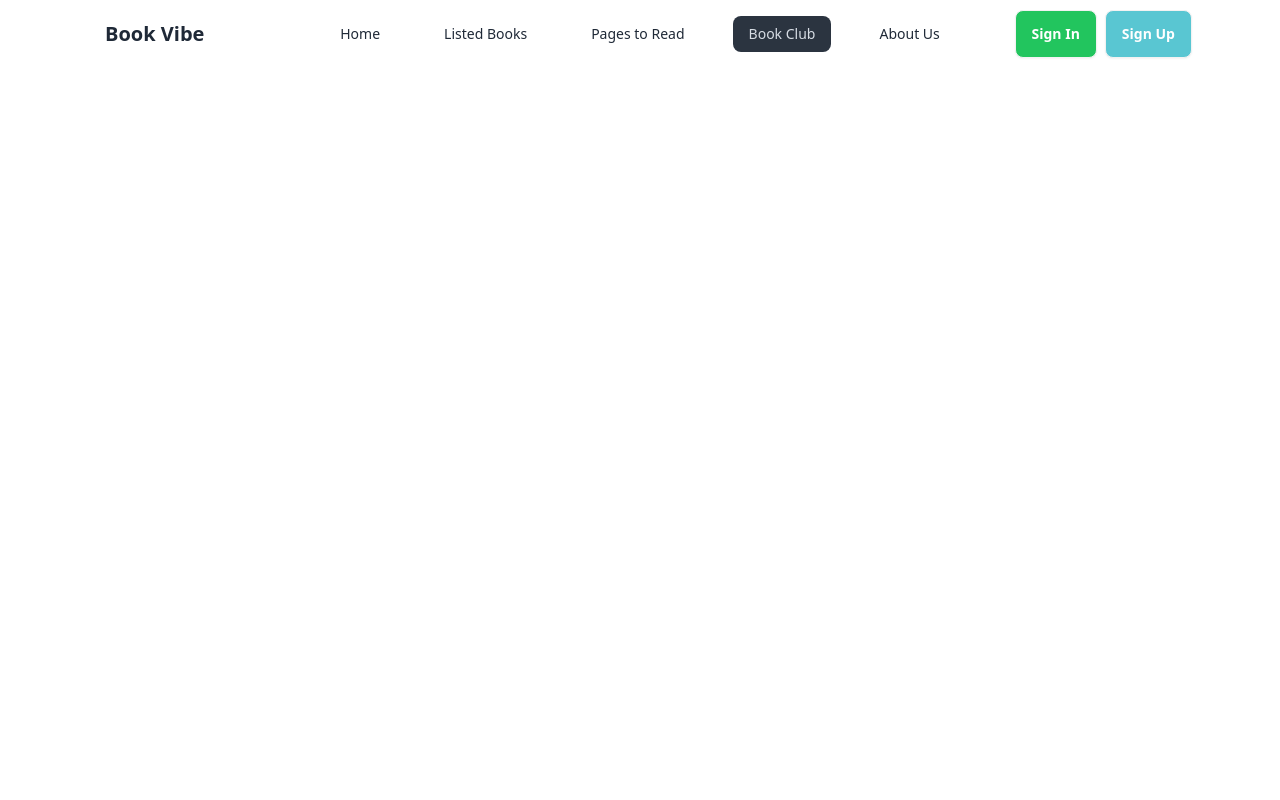
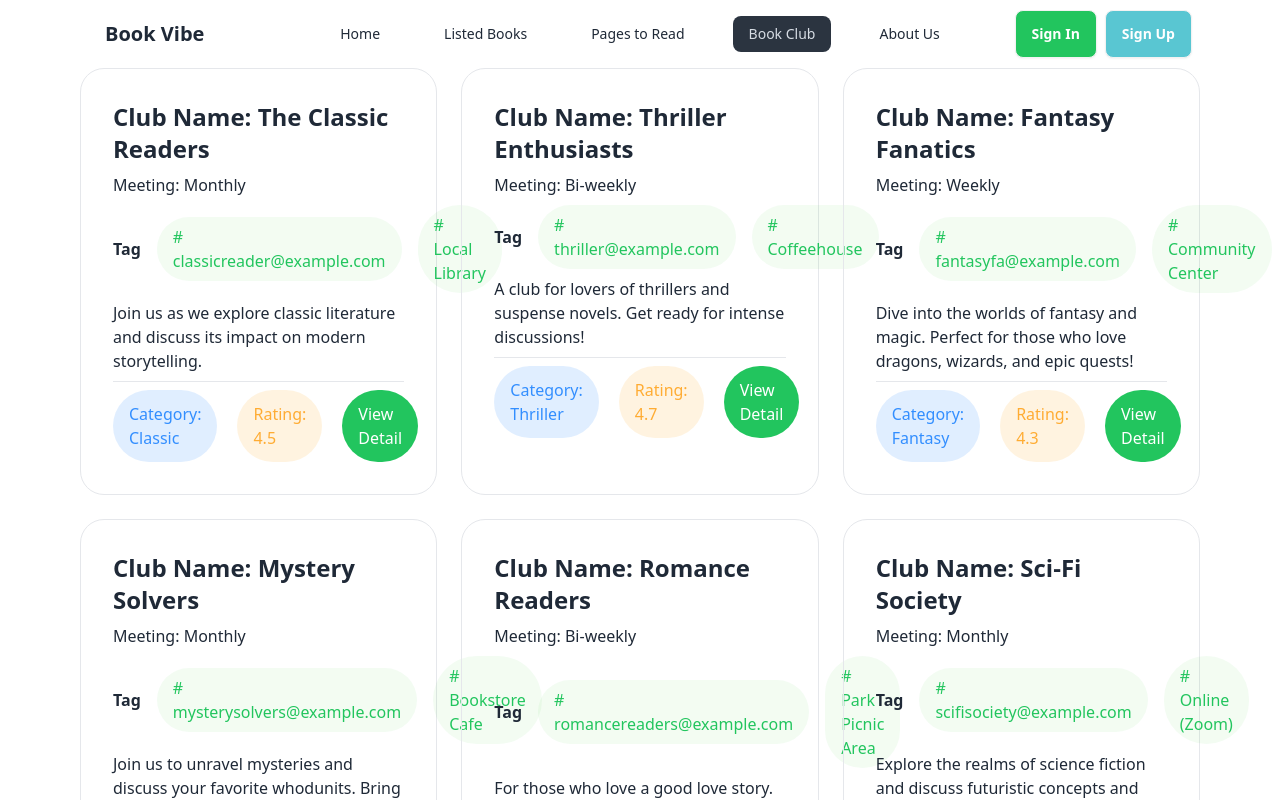
Before and after one commit to Tawsif05/Book-Vibe, a React (Vite) app: page /bookclub in a window 1280 px wide. Shown: the top 800 px of the page. Built offline with nearby package versions, Linux system fonts and the light colour scheme.

Commit message:
Book club section added

```diff
--- a/public/booksclub.json
+++ b/public/booksclub.json
@@ -4,27 +4,33 @@
         "clubName": "The Classic Readers",
         "description": "Join us as we explore classic literature and discuss its impact on modern storytelling.",
         "meetingFrequency": "Monthly",
-        "location": "Local Library, Room 101",
+        "location": "Local Library",
         "image": "https://example.com/classic_readers.jpg",
-        "contactEmail": "classicreaders@example.com"
+        "contactEmail": "classicreader@example.com",
+        "rating": 4.5,
+        "category": "Classic"
     },
     {
         "clubId": 2,
         "clubName": "Thriller Enthusiasts",
         "description": "A club for lovers of thrillers and suspense novels. Get ready for intense discussions!",
         "meetingFrequency": "Bi-weekly",
-        "location": "Coffeehouse Downtown",
+        "location": "Coffeehouse",
         "image": "https://example.com/thriller_enthusiasts.jpg",
-        "contactEmail": "thrillerenthusiasts@example.com"
+        "contactEmail": "thriller@example.com",
+        "rating": 4.7,
+        "category": "Thriller"
     },
     {
         "clubId": 3,
         "clubName": "Fantasy Fanatics",
         "description": "Dive into the worlds of fantasy and magic. Perfect for those who love dragons, wizards, and epic quests!",
         "meetingFrequency": "Weekly",
-        "location": "Community Center, Room B",
+        "location": "Community Center",
         "image": "https://example.com/fantasy_fanatics.jpg",
-        "contactEmail": "fantasyfanatics@example.com"
+        "contactEmail": "fantasyfa@example.com",
+        "rating": 4.3,
+        "category": "Fantasy"
     },
     {
         "clubId": 4,
@@ -33,7 +39,9 @@
         "meetingFrequency": "Monthly",
         "location": "Bookstore Cafe",
         "image": "https://example.com/mystery_solvers.jpg",
-        "contactEmail": "mysterysolvers@example.com"
+        "contactEmail": "mysterysolvers@example.com",
+        "rating": 4.4,
+        "category": "Mystery"
     },
     {
         "clubId": 5,
@@ -42,7 +50,9 @@
         "meetingFrequency": "Bi-weekly",
         "location": "Park Picnic Area",
         "image": "https://example.com/romance_readers.jpg",
-        "contactEmail": "romancereaders@example.com"
+        "contactEmail": "romancereaders@example.com",
+        "rating": 4.6,
+        "category": "Romance"
     },
     {
         "clubId": 6,
@@ -51,6 +61,8 @@
         "meetingFrequency": "Monthly",
         "location": "Online (Zoom)",
         "image": "https://example.com/sci_fi_society.jpg",
-        "contactEmail": "scifisociety@example.com"
+        "contactEmail": "scifisociety@example.com",
+        "rating": 4.7,
+        "category": "Science"
     }
 ]
--- a/src/components/BookClub/BookClub.jsx
+++ b/src/components/BookClub/BookClub.jsx
@@ -1,11 +1,14 @@
 import { useLoaderData } from "react-router-dom";
+import BookClubCard from "../BookClubCard/BookClubCard";
 
 
 const BookClub = () => {
     const clubs = useLoaderData();
     return (
-        <div>
-
+        <div className="grid grid-cols-3 gap-6">
+            {
+                clubs.map(club => <BookClubCard key={club.clubId} club={club}></BookClubCard>)
+            }
         </div>
     );
 };
--- /dev/null
+++ b/src/components/BookClubCard/BookClubCard.jsx
@@ -0,0 +1,43 @@
+import PropTypes from 'prop-types';
+
+const BookClubCard = ({club}) => {
+    const {clubName, meetingFrequency, description,location, contactEmail, rating, category} = club;
+    return (
+        <div className="border rounded-3xl">
+            <div className="card-body">
+                    <h2 className="card-title text-2xl font-bold">Club Name: {clubName} </h2>
+                    <p className="font-medium">Meeting: {meetingFrequency} </p>
+                    <div className="flex items-center space-x-4">
+                        <h1 className="font-bold">Tag</h1>
+                        <div className='bg-[#23BE0A0D] p-2 px-4 text-green-500 rounded-full'># {contactEmail}</div>
+                        <div className='bg-[#23BE0A0D] p-2 px-4 text-green-500 rounded-full'># {location} </div>
+
+                    </div>
+                    <div className="flex gap-6">
+                        <div>
+                            {description}
+                        </div>
+
+                    </div>
+                    <hr />
+                    <div className="flex gap-5">
+                        <div className="bg-[#328EFF26] p-3 rounded-full text-[#328EFF] px-4">
+                            Category: {category}
+                        </div>
+                        <div className="bg-[#FFAC3326] p-3 rounded-full text-[#FFAC33] px-4" >
+                            Rating: {rating}
+                        </div>
+                        <div className="bg-green-500 p-3 rounded-full text-white px-4" >
+                            View Detail
+                        </div>
+                    </div>
+                </div>
+        </div>
+    );
+};
+
+BookClubCard.propTypes ={
+    club: PropTypes.object.isRequired,
+}
+
+export default BookClubCard;
```
